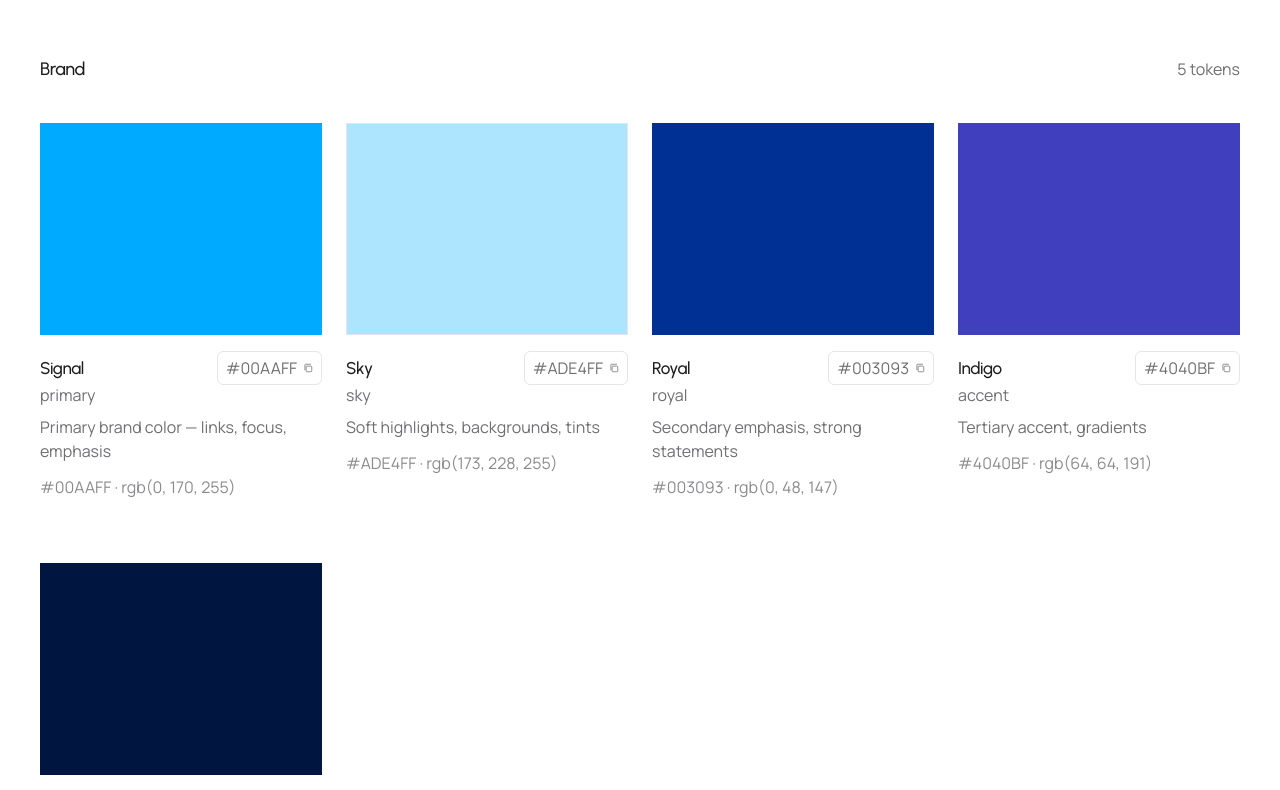
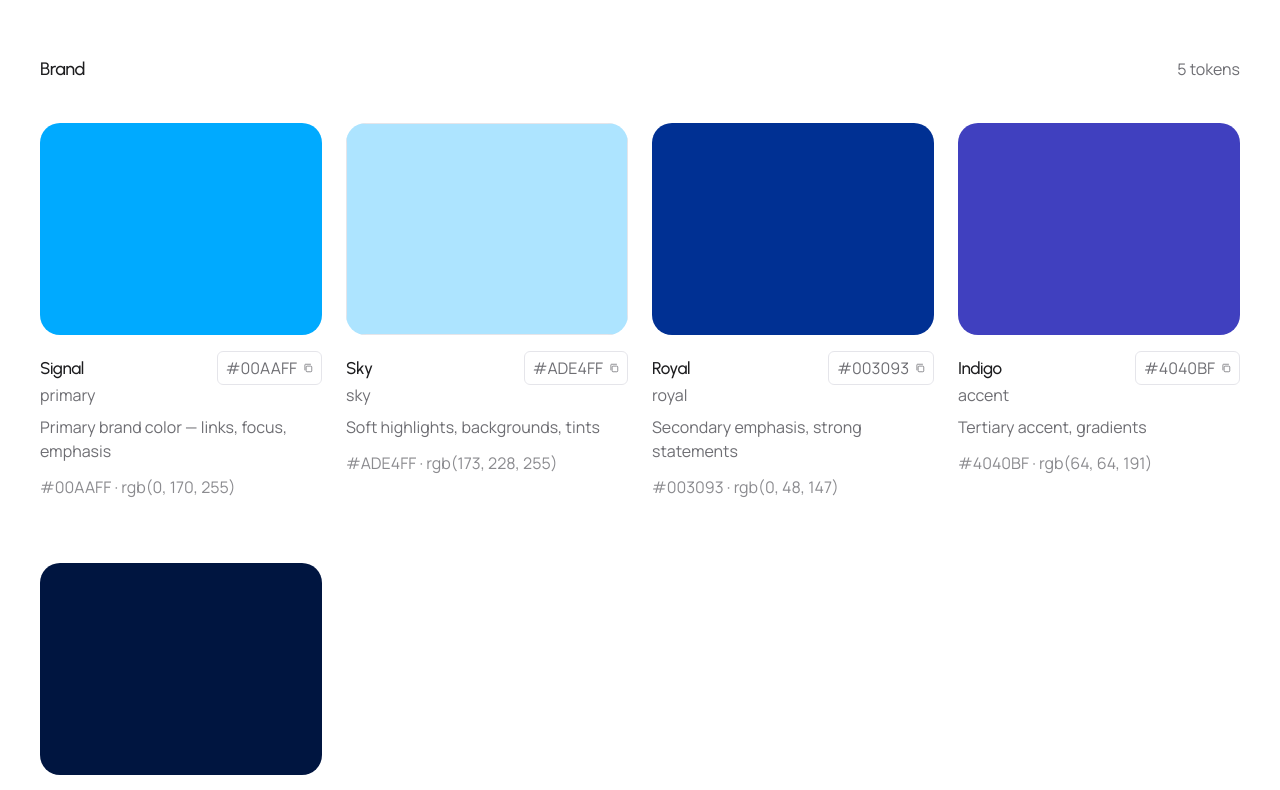
Before and after one commit to RIIFACE/oxydise-brand, a Next.js app: page /colors in a window 1280 px wide. Shown: the part 800-1590 px from the top of the page. Built offline with nearby package versions, Linux system fonts and the light colour scheme.

Commit message:
ColorSwatch: round swatch corners to 20px brand radius

```diff
--- a/components/ColorSwatch.jsx
+++ b/components/ColorSwatch.jsx
@@ -10,7 +10,7 @@ export default function ColorSwatch({ token, color }) {
 
   return (
     <article className="flex flex-col">
-      <div className="flex aspect-[4/3] w-full overflow-hidden">
+      <div className="flex aspect-[4/3] w-full overflow-hidden rounded-[20px]">
         {flips ? (
           <>
             <div
```
